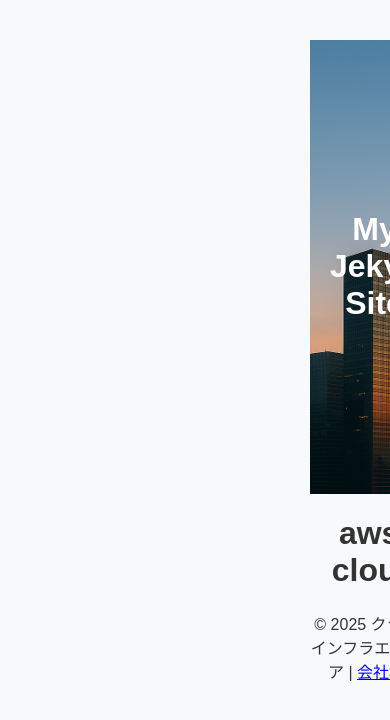
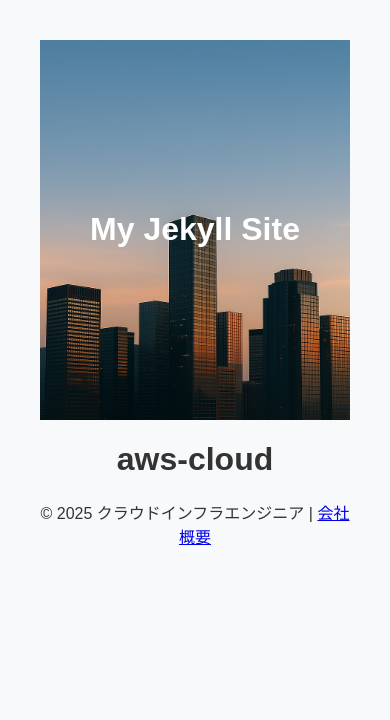
Before and after one commit to cloudrobo48/aws-cloud, a Jekyll site: the page built from README.md, in a window 390 px wide. Shown: the top 720 px of the page. Built offline with Jekyll 4.4.1, drawn with Linux system fonts in a browser that asks for light colours.

Commit message:
Update style.css

```diff
--- a/assets/css/style.css
+++ b/assets/css/style.css
@@ -284,4 +284,7 @@ textarea {
     .sidebar {
         display: none;
     }
+    .content {
+        margin-left: 0; /* スマホ時に余白を削除 */
+    }
 }
```
